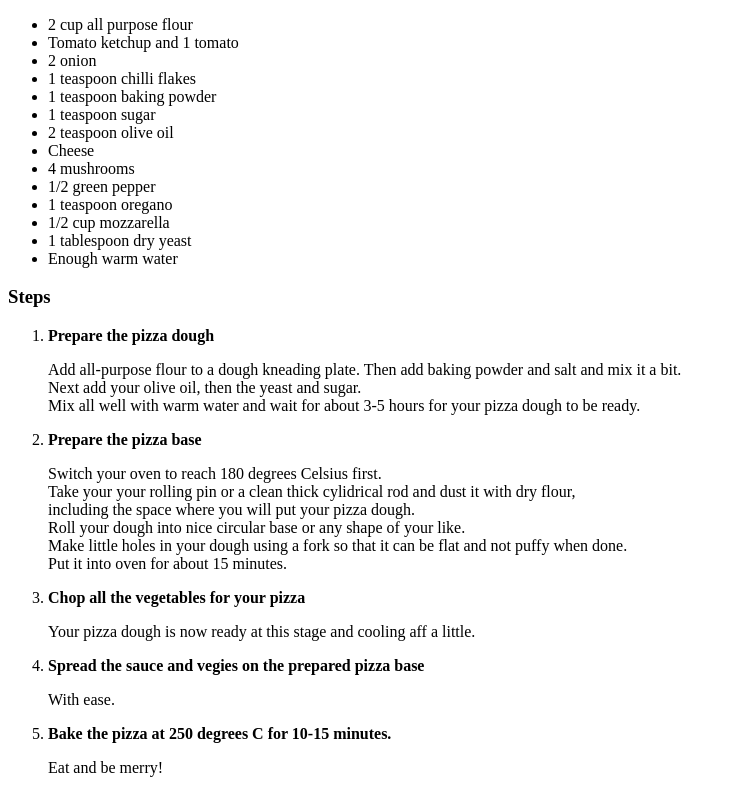
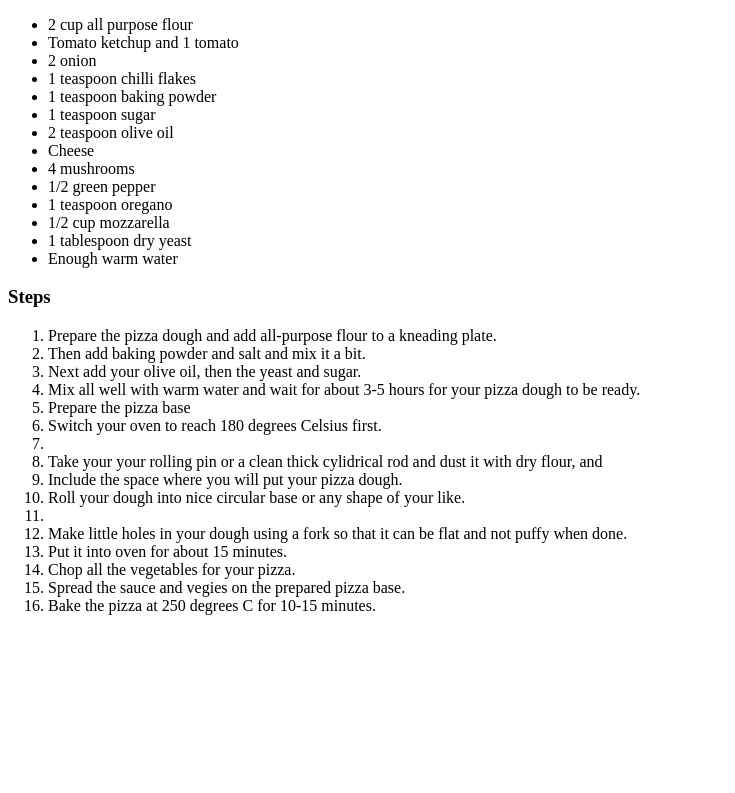
Before and after one commit to Lunano99/odin-recipes, a plain HTML site: page recipes/pizza.html in a window 1280 px wide. Shown: the part 707-1500 px from the top of the page, without its empty margins (0-735 px from the left). After the commit the page ends 1338 px from the top, so only its background shows below. Drawn offline with Linux system fonts and the light colour scheme.

Commit message:
Edit pizza.html. Element 'p(paragraph)' not allowed as child of parent element 'ol(ordered list)'.

```diff
--- a/recipes/pizza.html
+++ b/recipes/pizza.html
@@ -33,16 +33,21 @@
 
         <h3>Steps</h3>
           <ol>
-            <li><strong>Prepare the pizza dough</strong></li>
-              <p>Add all-purpose flour to a dough kneading plate. Then add baking powder and salt and mix it a bit. <br>Next add your olive oil, then the yeast and sugar. <br>Mix all well with warm water and wait for about 3-5 hours for your pizza dough to be ready.</p>
-            <li><strong>Prepare the pizza base</strong></li>
-              <p>Switch your oven to reach 180 degrees Celsius first.<br> Take your your rolling pin or a clean thick cylidrical rod and dust it with dry flour,<br> including the space where you will put your pizza dough.<br> Roll your dough into nice circular base or any shape of your like.<br> Make little holes in your dough using a fork so that it can be flat and not puffy when done.<br> Put it into oven for about 15 minutes.</p>
-            <li><strong>Chop all the vegetables for your pizza</strong></li>
-              <p>Your pizza dough is now ready at this stage and cooling aff a little.</p>
-            <li><strong>Spread the sauce and vegies on the prepared pizza base</strong></li>
-              <p>With ease.</p>
-            <li><strong>Bake the pizza at 250 degrees C for 10-15 minutes.</strong></li>
-              <p>Eat and be merry!</p>
+
+            <li>Prepare the pizza dough and add all-purpose flour to a kneading plate.</li>
+            <li>Then add baking powder and salt and mix it a bit.</li>
+            <li>Next add your olive oil, then the yeast and sugar.</li>
+            <li>Mix all well with warm water and wait for about 3-5 hours for your pizza dough to be ready.</li>
+            <li>Prepare the pizza base</li>
+            <li>Switch your oven to reach 180 degrees Celsius first.<li>
+            <li>Take your your rolling pin or a clean thick cylidrical rod and dust it with dry flour, and</li>
+            <li>Include the space where you will put your pizza dough.</li>
+            <li>Roll your dough into nice circular base or any shape of your like.<li>
+            <li>Make little holes in your dough using a fork so that it can be flat and not puffy when done.</li>
+            <li>Put it into oven for about 15 minutes.</li>
+            <li>Chop all the vegetables for your pizza.</li>
+            <li>Spread the sauce and vegies on the prepared pizza base.</li>
+            <li>Bake the pizza at 250 degrees C for 10-15 minutes.</li>
 
           </ol>
 
```
